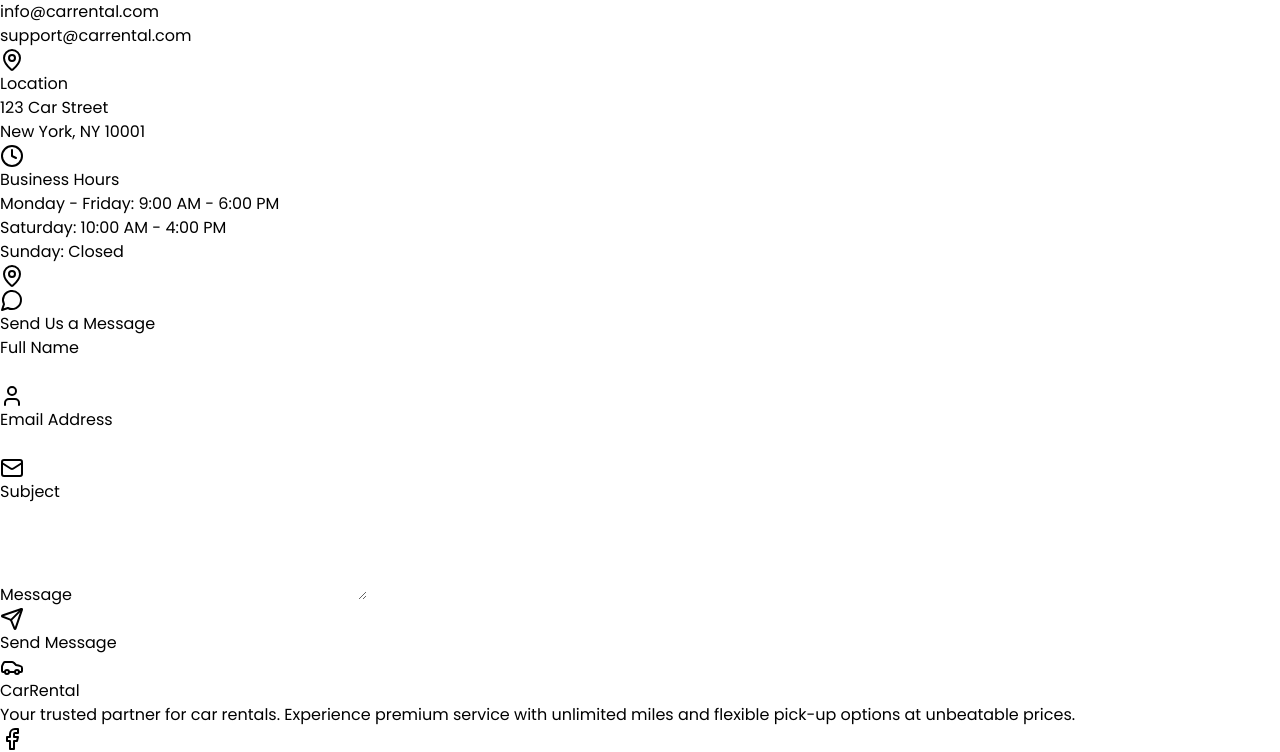
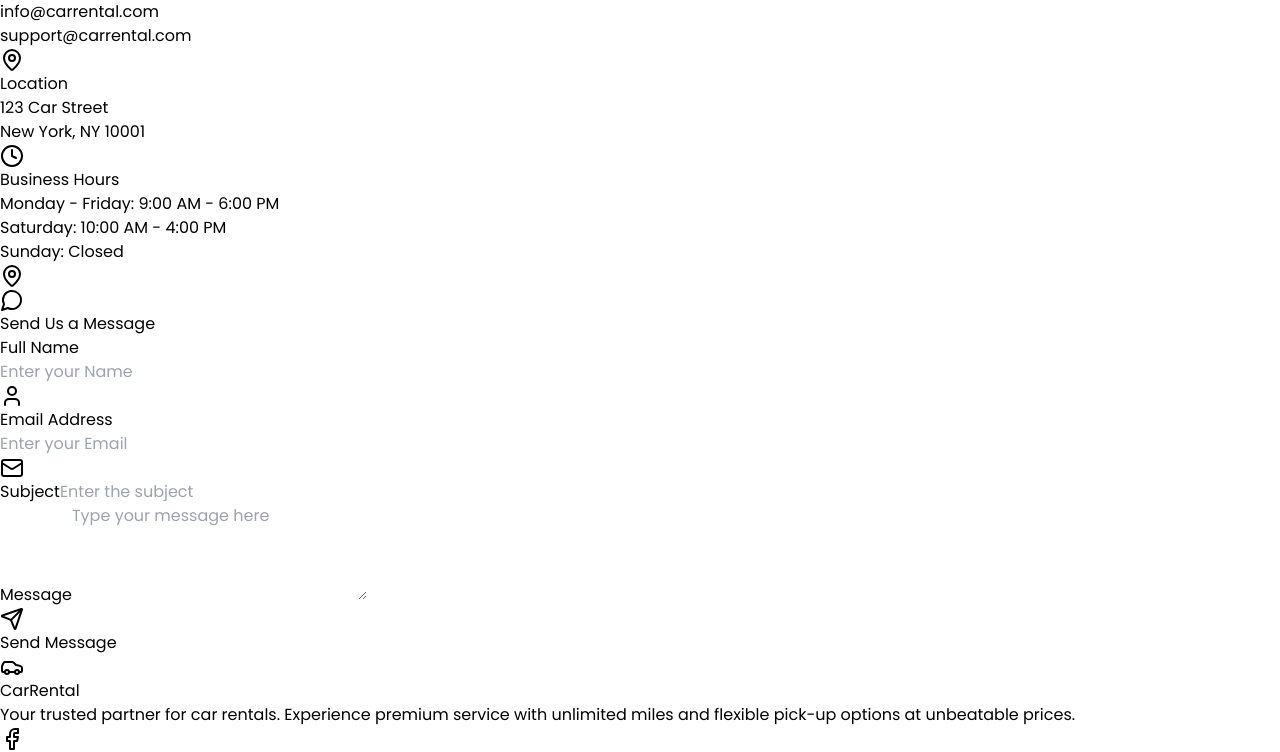
Before and after one commit to tanishirai/car-rental, a React (Vite) app in the folder client/: page /contact in a window 1280 px wide. Shown: the part 439-1191 px from the top of the page. Built offline with nearby package versions, Linux system fonts and the light colour scheme; no server answers.

Commit message:
updating the placeholder section in the contact page

```diff
--- a/client/src/Pages/Contact.jsx
+++ b/client/src/Pages/Contact.jsx
@@ -173,6 +173,7 @@ const Contact = () => {
                       type="text"
                       id="name"
                       name="name"
+                      placeholder="Enter your Name"
                       value={formData.name}
                       onChange={handleChange}
                       className="w-full px-4 py-3 rounded-lg bg-gray-50 border border-gray-200
@@ -193,6 +194,7 @@ const Contact = () => {
                       type="email"
                       id="email"
                       name="email"
+                      placeholder="Enter your Email"
                       value={formData.email}
                       onChange={handleChange}
                       className="w-full px-4 py-3 rounded-lg bg-gray-50 border border-gray-200
@@ -214,6 +216,7 @@ const Contact = () => {
                     type="text"
                     id="subject"
                     name="subject"
+                    placeholder="Enter the subject"
                     value={formData.subject}
                     onChange={handleChange}
                     className="w-full px-4 py-3 rounded-lg bg-gray-50 border border-gray-200
@@ -232,6 +235,7 @@ const Contact = () => {
                   <textarea
                     id="message"
                     name="message"
+                    placeholder="Type your message here"
                     value={formData.message}
                     onChange={handleChange}
                     rows="4"
```
